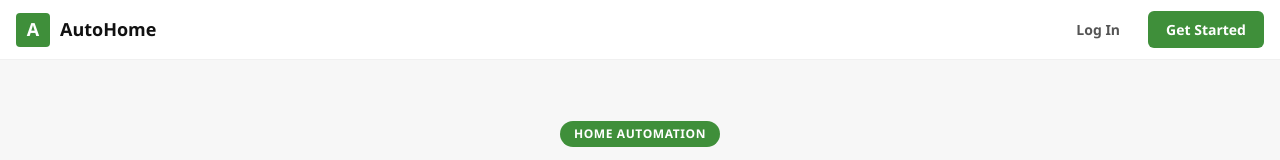
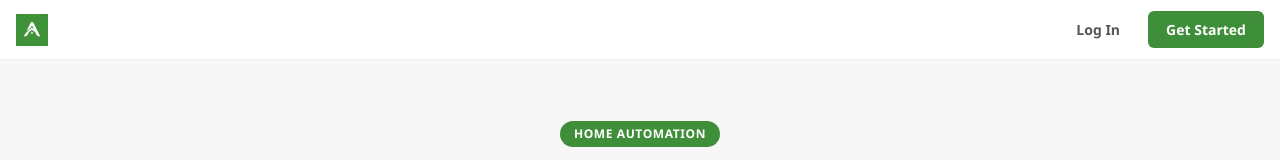
Before and after one commit to Devop-Hashir/blynk, a Next.js app in the folder frontend/: page / in a window 1280 px wide. Shown: the top 160 px of the page. Built offline with nearby package versions, Linux system fonts and the light colour scheme.

Commit message:
updated logo

```diff
--- a/frontend/src/app/components/AuthCard.js
+++ b/frontend/src/app/components/AuthCard.js
@@ -1,8 +1,11 @@
-'use client'
+"use client";
+
+import Image from "next/image";
 
 export default function AuthCard({ children }) {
   return (
-    <div style={{
+    <div
+      style={{
         minHeight: "100vh",
         backgroundColor: "#f0f0f0",
         display: "flex",
@@ -10,35 +13,35 @@ export default function AuthCard({ children }) {
         alignItems: "center",
         justifyContent: "center",
         fontFamily: "'Segoe UI', sans-serif",
-      padding: "16px",        // ← responsive padding
-    }}>
+        padding: "16px", // ← responsive padding
+      }}
+    >
       {/* Logo */}
-      <div style={{
-        width: "64px",
-        height: "64px",
-        backgroundColor: "#3F8F3A",
+      <div
+        style={{
           display: "flex",
           alignItems: "center",
           justifyContent: "center",
-        marginBottom: "24px",
-      }}>
-        <span style={{ fontSize: "36px", fontWeight: "900", color: "white", lineHeight: 1 }}>
-          A
-        </span>
+          marginBottom: "20px",
+        }}
+      >
+        <Image src={"/favicon.png"} height={60} width={60} alt="logo" />
       </div>
 
       {/* Card */}
-      <div style={{
+      <div
+        style={{
           backgroundColor: "#fff",
           borderRadius: "12px",
           padding: "40px 32px",
           width: "100%",
           maxWidth: "380px",
           boxShadow: "0 2px 16px rgba(0,0,0,0.08)",
-        boxSizing: "border-box",   // ← responsive
-      }}>
+          boxSizing: "border-box", // ← responsive
+        }}
+      >
         {children}
       </div>
     </div>
-  )
+  );
 }
--- a/frontend/src/app/components/Footer.jsx
+++ b/frontend/src/app/components/Footer.jsx
@@ -1,3 +1,4 @@
+import Image from 'next/image'
 import Link from 'next/link'
 import React from 'react'
 
@@ -9,14 +10,8 @@ export default function Footer() {
         display: "flex", justifyContent: "space-between", alignItems: "center",
         flexWrap: "wrap", gap: "12px"
       }}>
-        <div style={{ display: "flex", alignItems: "center", gap: "8px" }}>
-          <div style={{
-            width: "26px", height: "26px", background: "#3F8F3A", color:"white ",
-            display: "flex", alignItems: "center", justifyContent: "center", borderRadius: "3px"
-          }}>
-            <span style={{ fontWeight: "900", fontSize: "14px" }}>A</span>
-          </div>
-          <span style={{ fontWeight: "700", fontSize: "14px", color: "#111" }}>AutoHome</span>
+               <div style={{ display: "flex", alignItems: "center", gap: "8px" }}>
+         <Image src={"/favicon.png"} height={32} width={32} alt='logo'/>
         </div>
         <span style={{ fontSize: "13px", color: "#aaa" }}>© {new Date().getFullYear()} AutoHome. All rights reserved.</span>
         <div style={{ display: "flex", gap: "20px" }}>
--- a/frontend/src/app/components/Navbar.jsx
+++ b/frontend/src/app/components/Navbar.jsx
@@ -1,3 +1,4 @@
+import Image from "next/image";
 import Link from "next/link";
 import React from "react";
 
@@ -19,27 +20,8 @@ export default function Navbar() {
           justifyContent: "space-between",
         }}
       >
-        <div style={{ display: "flex", alignItems: "center", gap: "10px" }}>
-          <div
-            style={{
-              width: "34px",
-              height: "34px",
-              background: "#3F8F3A",
-              display: "flex",
-              alignItems: "center",
-              justifyContent: "center",
-              borderRadius: "4px",
-            }}
-          >
-            <span
-              style={{ fontWeight: "900", fontSize: "18px", color: "white" }}
-            >
-              A
-            </span>
-          </div>
-          <span style={{ fontWeight: "800", fontSize: "18px", color: "#111" }}>
-            AutoHome
-          </span>
+ <div style={{ display: "flex", alignItems: "center", gap: "10px" }}>
+         <Image src={"/favicon.png"} height={32} width={32} alt="logo"/>
         </div>
         <div style={{ display: "flex", gap: "12px", alignItems: "center" }}>
           <Link
--- a/frontend/src/app/dashboard/components/Navbar.js
+++ b/frontend/src/app/dashboard/components/Navbar.js
@@ -1,4 +1,5 @@
 'use client'
+import Image from 'next/image'
 import Link from 'next/link'
 
 export default function Navbar({ userEmail, connected, onLogout, showVoice = false }) {
@@ -25,14 +26,8 @@ export default function Navbar({ userEmail, connected, onLogout, showVoice = fal
       `}</style>
 
       {/* Logo */}
-      <div style={{ display: 'flex', alignItems: 'center', gap: '8px', flexShrink: 0 }}>
-        <div style={{
-          width: '34px', height: '34px', background: '#3F8F3A',
-          display: 'flex', alignItems: 'center', justifyContent: 'center', borderRadius: '4px'
-        }}>
-          <span style={{ fontWeight: '900', fontSize: '18px', color: 'white' }}>A</span>
-        </div>
-        <span style={{ fontWeight: '700', fontSize: '17px', color: '#111' }}>AutoHome</span>
+           <div style={{ display: 'flex', alignItems: 'center', gap: '8px', flexShrink: 0 }}>
+       <Image src={"/favicon.png"} height={32} width={32} alt='Logo'/>
       </div>
 
       {/* Right side */}
```
Also changed, not shown: 1 other file (tests, documents, lock files or other folders). Lines whose indentation alone changed are shown as unchanged.
